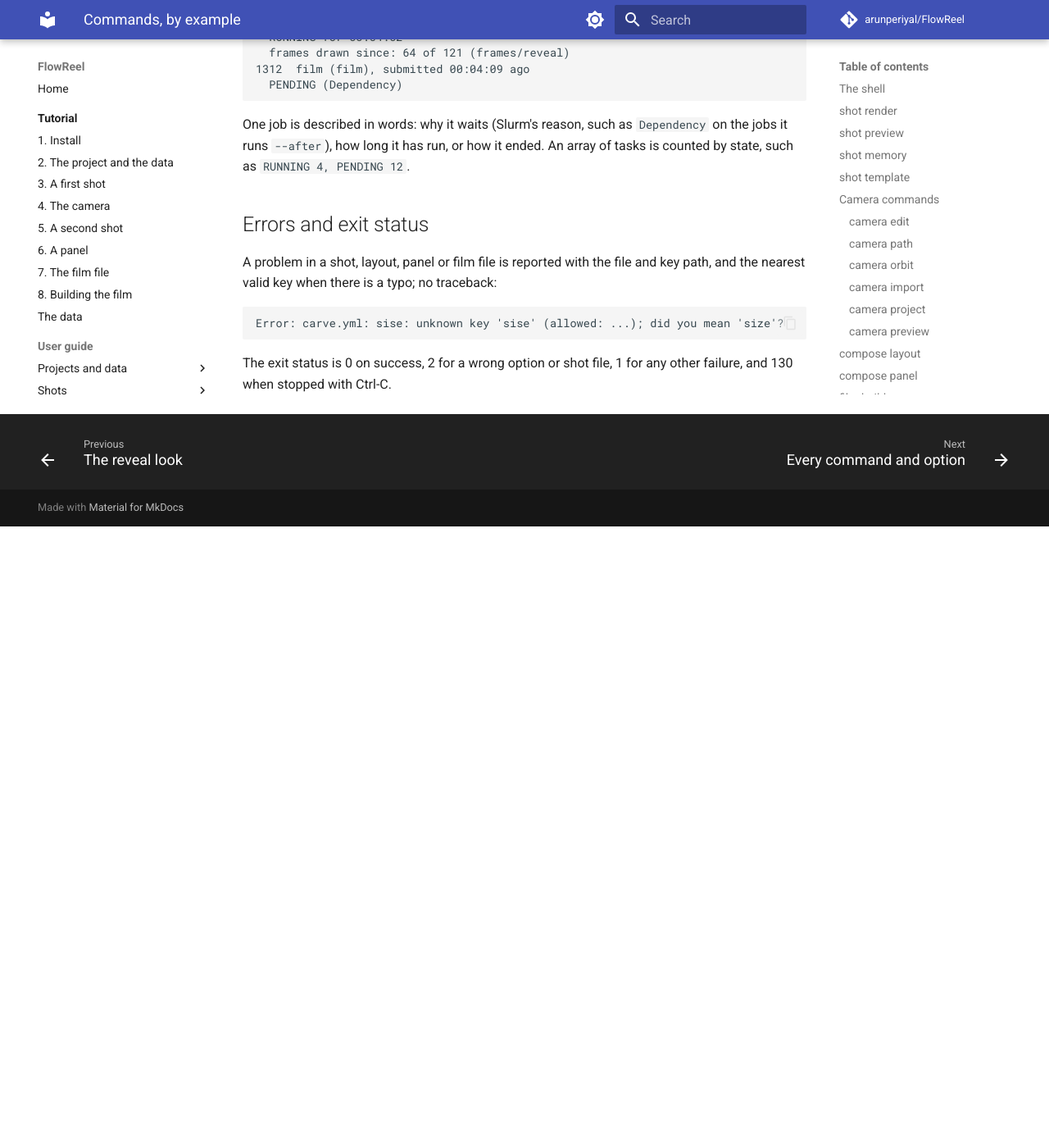
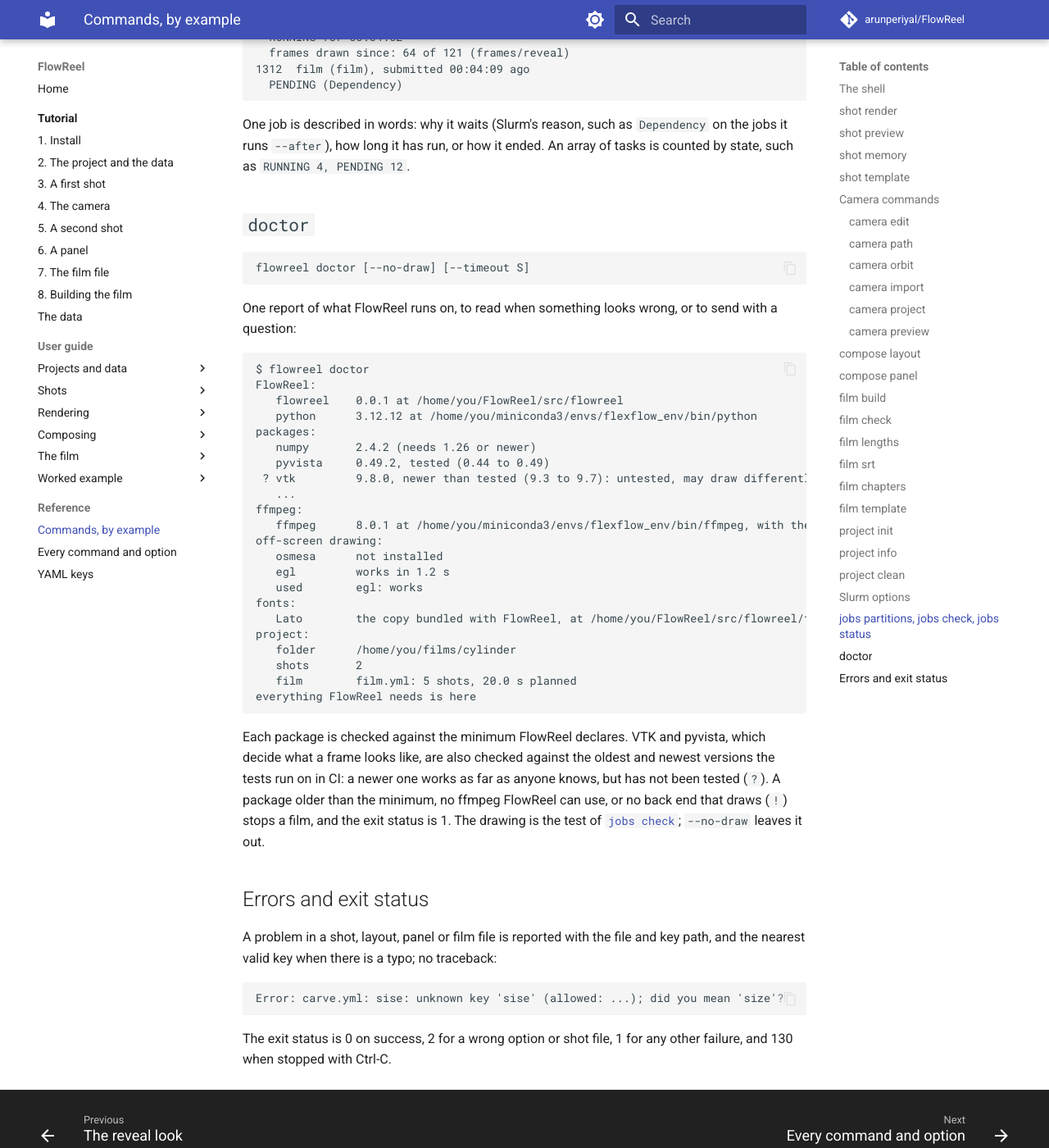
Before and after one commit to arunperiyal/FlowReel, an MkDocs documentation site: the page built from docs/commands.md, in a window 1280 px wide and 1400 px high, scrolled down 15043 px. Shown: the whole window at 82% size. Built offline with MkDocs 1.6.1 and Material for MkDocs 9.7.7, drawn with Linux system fonts in a browser that asks for light colours; comment, search, counter and statistics services are not loaded; before the commit the page ends 15685 px from its top, so only the background shows below that.

Commit message:
Document flowreel doctor, and list a command without actions in the reference

````diff
--- a/docs/commands.md
+++ b/docs/commands.md
@@ -587,6 +587,47 @@ One job is described in words: why it waits (Slurm's reason, such as `Dependency
 the jobs it runs `--after`), how long it has run, or how it ended. An array of tasks is
 counted by state, such as `RUNNING 4, PENDING 12`.
 
+## `doctor`
+
+```text
+flowreel doctor [--no-draw] [--timeout S]
+```
+
+One report of what FlowReel runs on, to read when something looks wrong, or to send
+with a question:
+
+```text
+$ flowreel doctor
+FlowReel:
+   flowreel    0.0.1 at /home/you/FlowReel/src/flowreel
+   python      3.12.12 at /home/you/miniconda3/envs/flexflow_env/bin/python
+packages:
+   numpy       2.4.2 (needs 1.26 or newer)
+   pyvista     0.49.2, tested (0.44 to 0.49)
+ ? vtk         9.8.0, newer than tested (9.3 to 9.7): untested, may draw differently
+   ...
+ffmpeg:
+   ffmpeg      8.0.1 at /home/you/miniconda3/envs/flexflow_env/bin/ffmpeg, with the encoder and filters FlowReel uses
+off-screen drawing:
+   osmesa      not installed
+   egl         works in 1.2 s
+   used        egl: works
+fonts:
+   Lato        the copy bundled with FlowReel, at /home/you/FlowReel/src/flowreel/fonts
+project:
+   folder      /home/you/films/cylinder
+   shots       2
+   film        film.yml: 5 shots, 20.0 s planned
+everything FlowReel needs is here
+```
+
+Each package is checked against the minimum FlowReel declares. VTK and pyvista, which
+decide what a frame looks like, are also checked against the oldest and newest versions
+the tests run on in CI: a newer one works as far as anyone knows, but has not been
+tested (`?`). A package older than the minimum, no ffmpeg FlowReel can use, or no back
+end that draws (`!`) stops a film, and the exit status is 1. The drawing is the test of
+[`jobs check`](#jobs-partitions-jobs-check-jobs-status); `--no-draw` leaves it out.
+
 ## Errors and exit status
 
 A problem in a shot, layout, panel or film file is reported with the file and key path, and the nearest valid
--- a/docs/reference/commands.md
+++ b/docs/reference/commands.md
@@ -789,3 +789,28 @@ examples:
   flowreel jobs status                       the jobs submitted from this folder
   flowreel jobs status 1310 1311             these jobs
 ```
+
+## `doctor`
+
+Check what FlowReel runs on: packages, ffmpeg, drawing, fonts, project.
+
+### `flowreel doctor`
+
+```text
+usage: flowreel doctor [-h] [--no-draw] [--timeout S]
+
+Report the versions of Python, FlowReel and the packages it uses (VTK and pyvista against the versions the tests run on), the ffmpeg it finds, which off-screen back ends draw, the font, and the project this folder is in. Exit status 1 when something stops a film.
+
+options:
+  -h, --help   show this help message and exit
+  --no-draw    leave out the off-screen drawing (a few seconds a back end)
+  --timeout S  seconds each back end may take to draw (default 60)
+
+examples:
+  flowreel doctor                  everything, drawing a test picture with each back end
+  flowreel doctor --no-draw        quicker: no drawing
+  flowreel doctor > doctor.txt     to send with a question
+
+Marks: ! stops a film (exit status 1), ? worth knowing (an untested version).
+Reference: docs/commands.md.
+```
````
Also changed, not shown: docs/PLAN.md (+1 -1 lines), docs/tutorial/01-install.md (+11 -2 lines), 2 other files.
